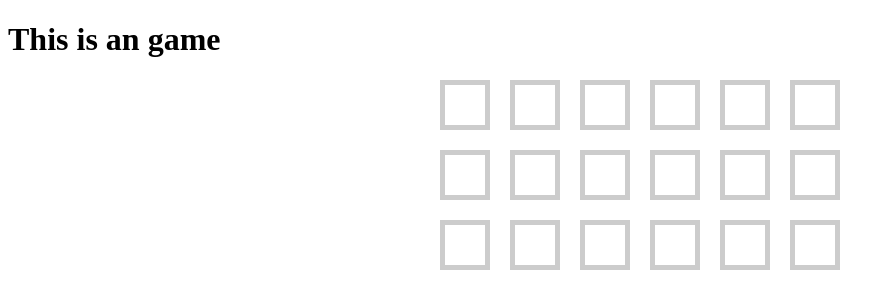
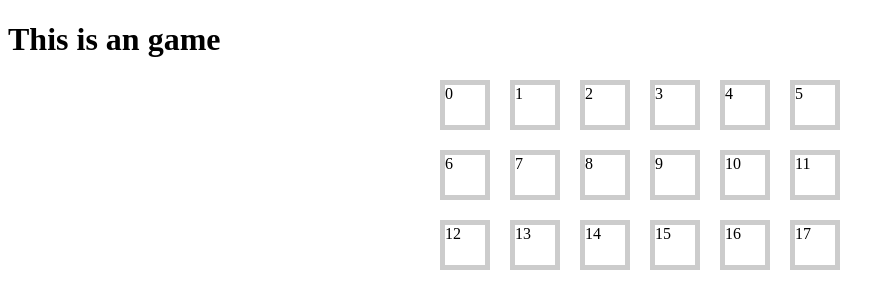
Before and after one commit to Ann-Fox/memory-game-vue, a Vue app: page /about in a window 1280 px wide. Shown: the top 308 px of the page, without its empty margins (0-895 px from the left). Built offline with nearby package versions, Linux system fonts and the light colour scheme.

Commit message:
refactor: create card component with value prop

```diff
--- /dev/null
+++ b/src/components/Card.vue
@@ -0,0 +1,19 @@
+<template>
+    <div class="card">{{ value }}</div>
+</template>
+
+<script setup>
+defineProps({
+    value: {
+        type: Number,
+        required: true
+    },
+});
+
+</script>
+
+<style>
+.card {
+    border: 5px solid #ccc;
+}
+</style>
--- a/src/views/AboutView.vue
+++ b/src/views/AboutView.vue
@@ -1,27 +1,19 @@
 <template>
   <h1>This is an game</h1>
   <section class="game-board">
-    <div class="card"></div>
-    <div class="card"></div>
-    <div class="card"></div>
-    <div class="card"></div>
-    <div class="card"></div>
-    <div class="card"></div>
-    <div class="card"></div>
-    <div class="card"></div>
-    <div class="card"></div>
-    <div class="card"></div>
-    <div class="card"></div>
-    <div class="card"></div>
-    <div class="card"></div>
-    <div class="card"></div>
-    <div class="card"></div>
-    <div class="card"></div>
-    <div class="card"></div>
-    <div class="card"></div>
-
+  <Card v-for="(card, index) in cardList" :key="`cadr-${index}`" :value="card"></Card>
   </section>
 </template>
+
+<script setup>
+import Card from "../components/Card.vue"
+
+const cardList = [];
+
+for (let index = 0; index < 18; index++) {
+  cardList.push(index)
+}
+</script>
 
 <style>
 .card {
--- a/src/views/HomeView.vue
+++ b/src/views/HomeView.vue
@@ -1,5 +1,5 @@
 <script setup>
-import TheWelcome from '../components/TheWelcome.vue'
+// import TheWelcome from '../components/TheWelcome.vue'
 </script>
 
 <template>
```
Also changed, not shown: src/components/TheWelcome.vue (deleted, +0 -7 lines).
